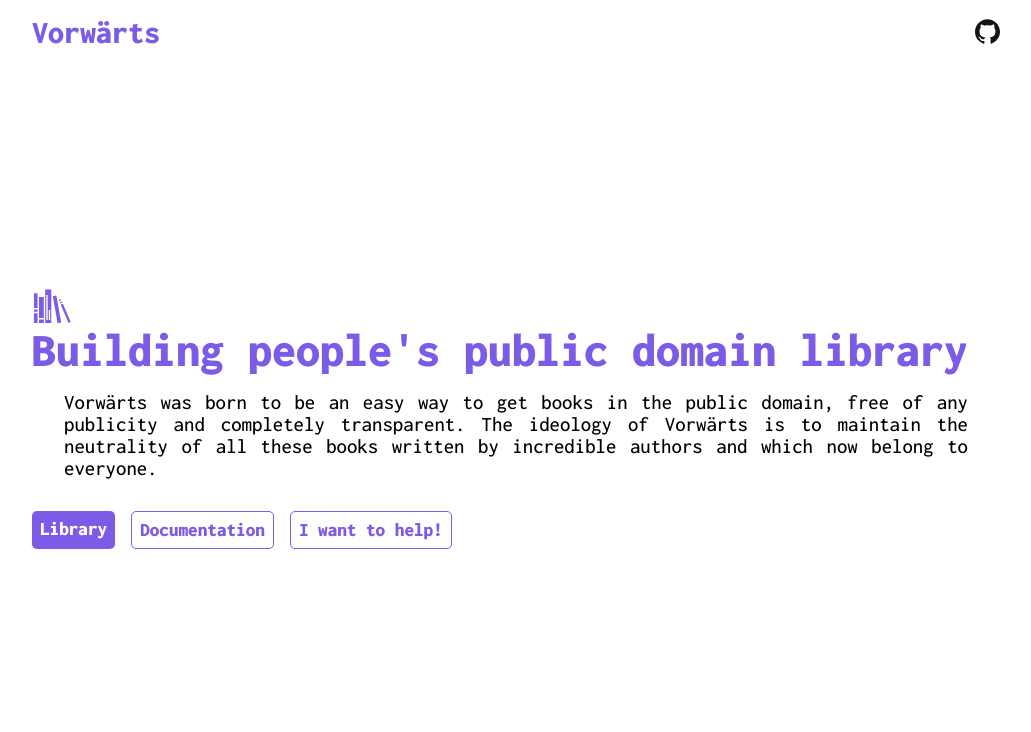
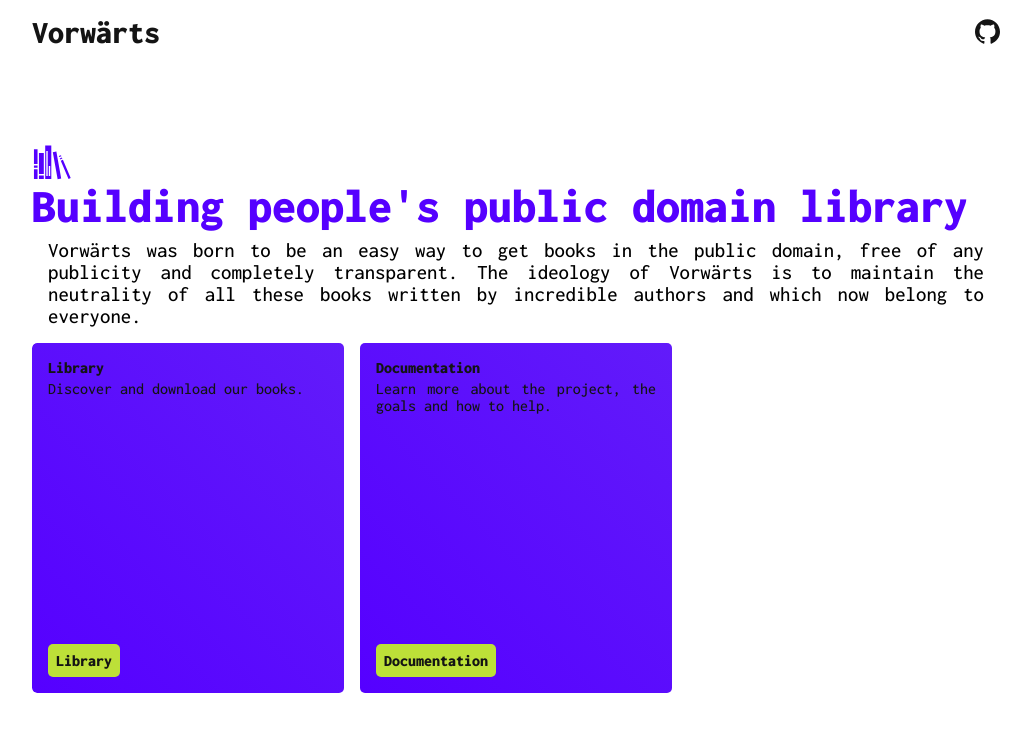
Before and after one commit to caiankeller/vorwarts, a React (Create React App) app: page / in a window 1280 px wide. Shown: the top 732 px of the page, without its empty margins (124-1155 px from the left). Built offline with nearby package versions, Linux system fonts and the light colour scheme.

Commit message:
updating interface

```diff
--- a/src/components/Book.js
+++ b/src/components/Book.js
@@ -14,14 +14,27 @@
       <div>
         <Title>
           {book.title}
-          {info ? (
-            <MdClose style={{ zIndex: 1 }} onClick={() => setInfo(!info)} />
-          ) : (
-            <MdInfo
-              style={{ marginLeft: "0.5rem", zIndex: 1 }}
-              onClick={() => setInfo(!info)}
-            />
-          )}
+          <div
+            style={{
+              display: "flex",
+              color: "#bde038",
+              marginLeft: "0.5rem",
+              zIndex: 1,
+            }}
+          >
+            {info ? (
+              <MdClose size="20" onClick={() => setInfo(!info)} />
+            ) : (
+              <MdInfo size="20" onClick={() => setInfo(!info)} />
+            )}
+            {book.downloads.length !== 0 && (
+              <MdDownload
+                size="20"
+                style={{ marginLeft: "0.5rem" }}
+                onClick={() => setDownload(!download)}
+              />
+            )}
+          </div>
         </Title>
         <Author>{book.author}</Author>
       </div>
@@ -43,12 +56,6 @@
             return <Genre key={key}>{genre}</Genre>;
           })}
         </Genres>
-
-        {book.downloads.length !== 0 && (
-          <Button onClick={() => setDownload(!download)}>
-            <MdDownload />
-          </Button>
-        )}
       </div>
 
       <Download open={download}>
@@ -62,9 +69,6 @@
             );
           })}
         </Downloads>
-        <ButtonSecondary onClick={() => setDownload(!download)}>
-          <MdClose />
-        </ButtonSecondary>
       </Download>
       <Info open={info}>
         <Text>{JSON.stringify(book, null, 2)}</Text>
@@ -80,7 +84,7 @@
   width: 100%;
   padding: 1rem;
   border-radius: 5px;
-  background: linear-gradient(45deg, #7c5ce6, #9e83f7fa);
+  background: linear-gradient(45deg, #5500ff, #621bfa);
   color: #141414;
   height: 350px;
   position: relative;
@@ -118,42 +122,13 @@
 `;
 
 const Genre = styled.li`
-  color: #7c5ce6;
+  color: #141414;
   margin-top: 0.5rem;
   padding: 0.2rem 0.5rem;
-  background-color: #141414;
+  background-color: #bde038;
   border-radius: 5px;
   margin-right: 0.5rem;
   font-weight: 900;
-`;
-
-const Button = styled.button`
-  display: flex;
-  align-itens: center;
-  justify-content: center;
-  margin-top: 0.5rem;
-  padding: 0.3rem;
-  border: none;
-  background-color: white;
-  color: #7c5ce6;
-  font-size: 1.2rem;
-  text-decoration: none;
-  border-radius: 3px;
-  width: 100%;
-`;
-
-const ButtonSecondary = styled.button`
-  display: flex;
-  align-itens: center;
-  justify-content: center;
-  padding: 0.3rem;
-  border: none;
-  background-color: #7c5ce6;
-  color: #fff;
-  font-size: 1.2rem;
-  text-decoration: none;
-  border-radius: 3px;
-  width: 100%;
 `;
 
 const Download = styled.div`
@@ -165,8 +140,9 @@
   position: absolute;
   top: ${(props) => (props.open ? 0 : "100%")};
   left: 0;
-  background: white;
-  border: 1px solid #7c5ce6;
+  background: #141414;
+  color: #5500ff;
+  border: 1px solid #5500ff;
   transition: all 150ms ease-out;
   opacity: ${(props) => (props.open ? 1 : 0)};
   height: ${(props) => props.open && "100%"};
@@ -178,7 +154,7 @@
 const Link = styled.a`
   display: flex;
   align-itens: center;
-  color: #7c5ce6;
+  color: #5500ff;
   font-weight: 900;
 `;
 
--- a/src/components/Books.js
+++ b/src/components/Books.js
@@ -15,6 +15,7 @@
 const Container = styled.div`
   display: grid;
   grid-template-columns: repeat(3, 1fr);
+  grid-auto-rows: 350px;
   grid-gap: 1rem;
   height: 100%;
   width: 100%;
@@ -36,4 +37,8 @@
   @media only screen and (max-width: 540px) {
     grid-template-columns: repeat(1, 1fr);
   }
+
+  @media only screen and (max-width : 540px) {
+    grid-auto-rows: 250px;
+  }
 `;
--- /dev/null
+++ b/src/components/Card.js
@@ -0,0 +1,68 @@
+import styled from "styled-components";
+import { Link } from "react-router-dom";
+
+export default function Card({ card }) {
+  return (
+    <Container>
+      <div>
+        <Title>{card.title}</Title>
+        <Text>{card.description}</Text>
+      </div>
+      <div style={{ marginBottom: "0.5rem" }}>
+        <Button to={card.path}>
+          <span>{card.title}</span>
+        </Button>
+      </div>
+    </Container>
+  );
+}
+
+const Container = styled.div`
+  display: flex;
+  flex-direction: column;
+  justify-content: space-between;
+  width: 100%;
+  padding: 1rem;
+  border-radius: 5px;
+  background: linear-gradient(45deg, #5500ff, #621bfa);
+  color: #141414;
+  height: 350px;
+  position: relative;
+  overflow: hidden;
+
+  @media only screen and (max-width: 540px) {
+    height: 250px;
+  }
+`;
+
+const Title = styled.h2`
+  display: flex;
+  justify-content: space-between;
+  width: 100%;
+  font-size: 1rem;
+  text-align: justify;
+`;
+
+const Text = styled.p`
+  font-size: 1rem;
+  text-align: justify;
+  margin-top: 0.3rem;
+
+  @media only screen and (max-width: 550px) {
+    padding: 0 1rem;
+  }
+`;
+
+const Button = styled(Link)`
+  margin-bottom: 1rem;
+  padding: 0.5rem;
+  border: none;
+  background-color: ${(props) => (!props.noFill ? "#bde038" : "#fff")};
+  border: ${(props) => props.noFill && "solid 1px #bde038"};
+  font-weight: 900;
+  color: #141414;
+  font-family: Inconsolata;
+  font-size: 1rem;
+  text-decoration: none;
+  border-radius: 5px;
+`;
--- a/src/components/Documentation.js
+++ b/src/components/Documentation.js
@@ -4,10 +4,11 @@
 import axios from "axios";
 
 import { AiFillApi } from "react-icons/ai";
-import { MdClose } from "react-icons/md";
+import { MdClose, MdLightbulbOutline, MdLightbulb } from "react-icons/md";
 
 export default function Documentation() {
-  const [exemple, setExemple] = useState("^//make and request :D");
+  const [exemple, setExemple] = useState("//make and request :D");
+  const [got, setGot] = useState(false);
 
   const code = `axios.get("https://vorwartsapi.herokuapp.com/books", {
     params: {
@@ -36,22 +37,21 @@
         Vorwärts is entirely open-source. Don't mind use it in anyway.
       </Warning>
       <Text>
-        Lorem ipsum dolor sit amet, consectetur adipiscing elit. Fusce at eros
-        at elit mollis laoreet et at risus. Sed nec erat ut orci auctor
-        fringilla. Suspendisse potenti. Curabitur accumsan elit eu augue
-        malesuada euismod. Suspendisse elit lectus, consectetur ut est
-        ullamcorper, tempus sodales nunc.
+
       </Text>
       <Subtitle>Getting Started</Subtitle>
       <Warning>
-        <AiFillApi style={{ marginRight: "1rem" }} />
+        <AiFillApi style={{ marginRight: "0.5rem" }} />
         https://vorwartsapi.herokuapp.com
       </Warning>
-      <Note>Use this link do make requests.</Note>
+      <Note>
+        <MdLightbulb style={{ marginRight: "0.5rem" }} />
+        Use this link do make requests.
+      </Note>
       <Hightlight>Authentication</Hightlight>
       <Text>
         <MdClose />
-        There's no Authentication needed or token.
+        There is no authentication required or token.
       </Text>
       <Hightlight>EndPoints</Hightlight>
       <Endpoints>
@@ -110,7 +110,17 @@
             </Parameters>
             <Hightlight>Basically...</Hightlight>
             <Code>{code}</Code>
-            <Button onClick={gettingBooks}>Test Code</Button>
+            {console.log(got)}
+            <Button
+              disabled={got}
+              onClick={() => {
+                setExemple("fetching...");
+                gettingBooks();
+                setGot(true);
+              }}
+            >
+              Try it <MdLightbulbOutline style={{ marginLeft: "1rem" }} />
+            </Button>
             <Code>{JSON.stringify(exemple, null, 2)}</Code>
           </Append>
         </Endpoint>
@@ -146,7 +156,9 @@
 const Warning = styled.p`
   display: flex;
   align-itens: center;
-  background-color: #8e71ed;
+  flex-wrap: wrap;
+  word-wrap: break-word;
+  background: linear-gradient(45deg, #5500ff, #621bfa);
   border-radius: 5px;
   font-size: 1rem;
   font-weight: 500;
@@ -154,6 +166,10 @@
   text-align: justify;
   margin-top: 0.5rem;
   color: #141414;
+
+  @media only screen and (max-width: 766px) {
+    padding: 0.5rem;
+  }
 `;
 
 const Text = styled.p`
@@ -169,17 +185,18 @@
 `;
 
 const Note = styled(Text)`
-  text-indent: none;
-  margin-top: 0.2rem;
+  text-indent: 0;
+  margin-top: 0.5rem;
   padding: 0.3rem;
-  background-color: #ede47b;
+  background-color: #bde038;
+  color: #141414;
   font-style: italic;
   border-radius: 5px;
 `;
 
 const Code = styled.pre`
   font-family: "IBM Plex Mono", monospace;
-  background: linear-gradient(110deg, #8e71ed, #6b41f2);
+  background: linear-gradient(45deg, #5500ff, #621bfa);
   border-radius: 5px;
   font-size: 1rem;
   font-weight: 500;
@@ -210,10 +227,11 @@
 `;
 
 const Tag = styled.div`
-  background-color: #b8ff01;
-  margin-right: 1rem;
-  padding: 0.4rem;
+  background-color: #bde038;
+  padding: 0.5rem;
   border-radius: 7px;
+  color: #141414;
+  font-weight: 500;
 `;
 
 const Line = styled.div`
@@ -238,14 +256,16 @@
 `;
 
 const Button = styled.button`
+  display: flex;
+  justify-content: center;
+  align-itens: center;
   margin-top: 1rem;
   padding: 0.5rem;
   border: none;
-  background-color: #7c5ce6};
-  font-weight: 900;
-  color: #fff;
-  font-family: Inconsolata;
-  font-size: 1.2rem;
+  background-color: ${(props) => (props.disabled ? "#808080" : "#5500ff")};
+  color: ${(props) => (props.disabled ? "#fff" : "#141414")};
+  font-family: "IBM Plex Mono";
+  font-size: 1rem;
   text-decoration: none;
   border-radius: 5px;
 `;
--- a/src/components/Header.js
+++ b/src/components/Header.js
@@ -26,7 +26,7 @@
 
 const Title = styled(Link)`
   font-size: 2rem;
-  color: #7c5ce6;
+  color: #141414;
   text-decoration: none;
   font-weight: 900;
 `;
--- a/src/components/Home.js
+++ b/src/components/Home.js
@@ -1,13 +1,25 @@
 import styled from "styled-components";
 import { GiBookshelf } from "react-icons/gi";
-import { Link } from "react-router-dom";
+import Card from "./Card";
 
 export default function Home() {
+  const cards = [
+    {
+      title: "Library",
+      path: "/library",
+      description: "Discover and download our books.",
+    },
+    {
+      title: "Documentation",
+      path: "/documentation",
+      description: "Learn more about the project, the goals and how to help.",
+    },
+  ];
   return (
     <Container>
       <div>
         <Logo>
-          <GiBookshelf color="#7c5ce6" size="40" />
+          <GiBookshelf color="#5500ff" size="40" />
           <Title>Building people's public domain library</Title>
         </Logo>
         <Text>
@@ -17,17 +29,11 @@
           incredible authors and which now belong to everyone.
         </Text>
       </div>
-      <Buttons>
-        <Button to="library">
-          <span>Library</span>
-        </Button>
-        <Button to="documentation " noFill="true">
-          <span>Documentation</span>
-        </Button>
-        <Button to="help" noFill="true">
-          <span>I want to help!</span>
-        </Button>
-      </Buttons>
+      <Cards>
+        {cards.map((card, key) => {
+          return <Card card={card} key={key} />;
+        })}
+      </Cards>
     </Container>
   );
 }
@@ -38,6 +44,10 @@
   justify-content: center;
   align-itens: center;
   height: 100%;
+
+  @media only screen and (max-height: 750px) {
+    display: block;
+  }
 
   @media only screen and (max-width: 400px) {
     justify-content: space-around;
@@ -51,41 +61,50 @@
   flex-wrap: wrap;
   width: 100%;
   text-shadow: 2px 2px 15px 5px #000;
-  color: #7c5ce6;
+  color: #5500ff;
 `;
 const Title = styled.h1`
   font-size: 3rem;
   font-weight: 900;
+  text-align: justify;
 `;
 
 const Text = styled.p`
   font-size: 1.3rem;
-  padding: 0 2rem;
+  padding: 0 1rem;
   text-align: justify;
-  margin-top: 1rem;
+  margin-top: 0.5rem;
 
   @media only screen and (max-width: 550px) {
-    padding: 0 1rem;
+    padding: 0 0.5rem;
   }
 `;
 
-const Buttons = styled.div`
-  display: flex;
-  flex-wrap: wrap;
+const Cards = styled.div`
+  display: grid;
+  grid-template-columns: repeat(3, 1fr);
+  grid-auto-rows: 350px;
+  grid-gap: 1rem;
   margin-top: 1rem;
+  border-radius: 5px;
+  overflow-y: scroll;
+
+  &::-webkit-scrollbar {
+    display: none;
+  }
+
+  -ms-overflow-style: none;
+  scrollbar-width: none;
+
+  @media only screen and (max-width: 810px) {
+    grid-template-columns: repeat(2, 1fr);
+  }
+
+  @media only screen and (max-width: 540px) {
+    grid-template-columns: repeat(1, 1fr);
+  }
+
+  @media only screen and (max-width: 540px) {
+    grid-auto-rows: 250px;
+  }
 `;
-
-const Button = styled(Link)`
-  margin-top: 1rem;
-  padding: 0.5rem;
-  margin-right: 1rem;
-  border: none;
-  background-color: ${(props) => (!props.noFill ? "#7c5ce6" : "#fff")};
-  border: ${(props) => props.noFill && "solid 1px #7c5ce6"};
-  font-weight: 900;
-  color: ${(props) => (props.noFill ? "#7c5ce6" : "#fff")};
-  font-family: Inconsolata;
-  font-size: 1.2rem;
-  text-decoration: none;
-  border-radius: 5px;
-`;
--- a/src/components/Library.js
+++ b/src/components/Library.js
@@ -63,11 +63,11 @@
   justify-content: start;
   height: 100%;
   width: 100%;
+  padding: 0.5rem 0;
   overflow: hidden;
 `;
 
 const Title = styled.h2`
-  margin-top: 1rem;
   font-size: 1.5rem;
   color: #141414;
 `;
@@ -90,10 +90,10 @@
 const Button = styled.button`
   padding: 0.5rem;
   border: none;
-  background-color: ${(props) => (!props.noFill ? "#7c5ce6" : "#fff")};
-  border: ${(props) => props.noFill && "solid 1px #7c5ce6"};
+  background-color: #bde038;
+  border: #bde038;
   font-weight: 900;
-  color: ${(props) => (props.noFill ? "#7c5ce6" : "#fff")};
+  color: #141414;
   font-family: Inconsolata;
   font-size: 1rem;
   text-decoration: none;
```
Also changed, not shown: src/App.js (+4 -4 lines).
